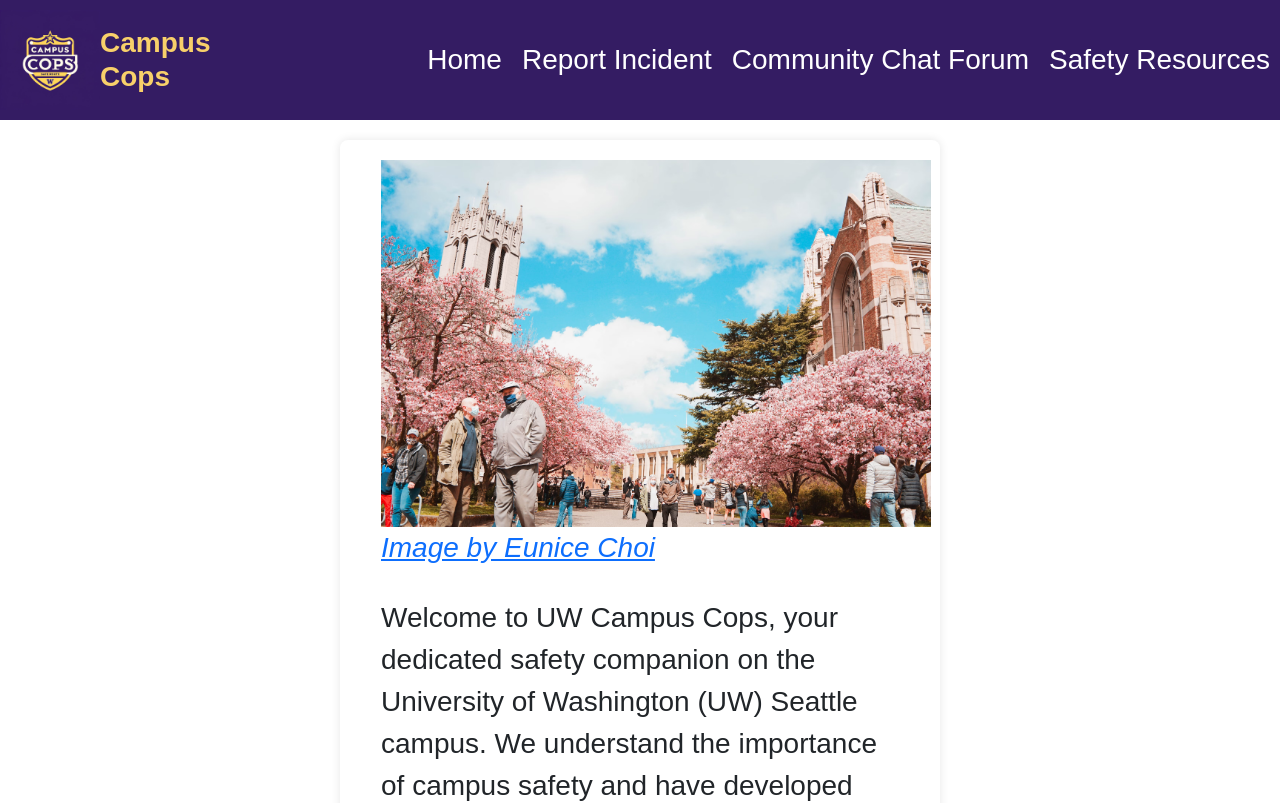
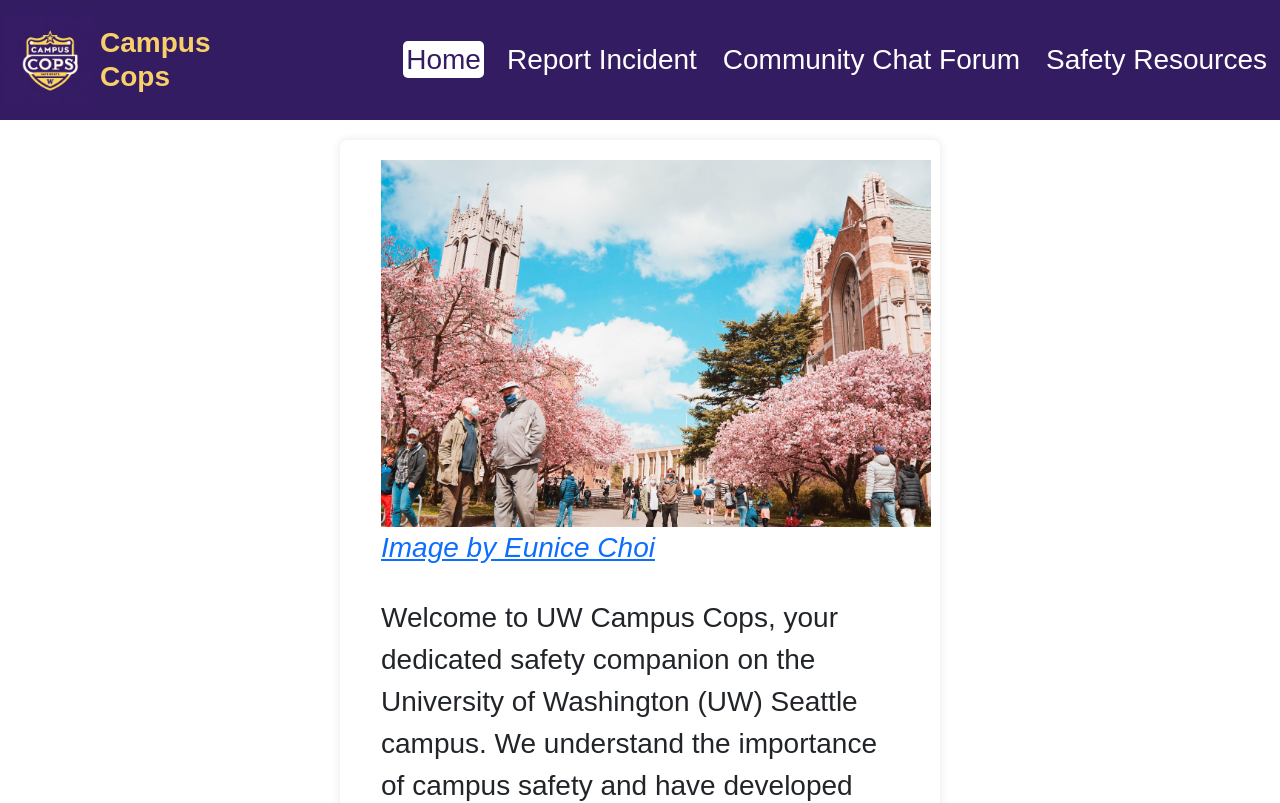
Before and after one commit to info340c-sp24/campus_cops, a React (Vite) app in the folder draft-2/: page / in a window 1280 px wide. Shown: the top 803 px of the page. Built offline with nearby package versions, Linux system fonts and the light colour scheme.

Commit message:
Navbar update

```diff
--- a/draft-2/src/app/components/NavBar.tsx
+++ b/draft-2/src/app/components/NavBar.tsx
@@ -1,5 +1,5 @@
 import React, { useEffect, useState } from "react";
-import { Link } from "react-router-dom";
+import { NavLink } from "react-router-dom";
 import logo from "../../assets/campus_cops_logo.webp";
 
 function NavBar() {
@@ -8,14 +8,16 @@ function NavBar() {
       <div className="logo-container">
         <img src={logo} alt="Campus Cops Logo" className="logo" />
         <div className="site-title">
-            Campus<br />Cops
+          Campus
+          <br />
+          Cops
         </div>
       </div>
       <div className="nav-links">
-          <Link to="/">Home</Link>
-          <Link to="/reportincident">Report Incident</Link>
-          <Link to="/communitychatbox">Community Chat Forum</Link>
-          <Link to="/safteyresources">Safety Resources</Link>
+        <NavLink to="/">Home</NavLink>
+        <NavLink to="/reportincident">Report Incident</NavLink>
+        <NavLink to="/communitychatbox">Community Chat Forum</NavLink>
+        <NavLink to="/safteyresources">Safety Resources</NavLink>
         {/* add User Account Sign In */}
       </div>
     </nav>
--- a/draft-2/src/css/style.css
+++ b/draft-2/src/css/style.css
@@ -196,10 +196,17 @@ nav {
     align-items: center;
 }
 
+nav .active {
+    background-color: white;
+    color: #341c63;
+    border-radius: 5px;
+}
+
 nav a {
     color: white;
     text-decoration: none;
     margin: 0 10px;
+    padding: 3px;
 }
 
 nav a:hover {
```
Lines whose indentation alone changed are shown as unchanged.
